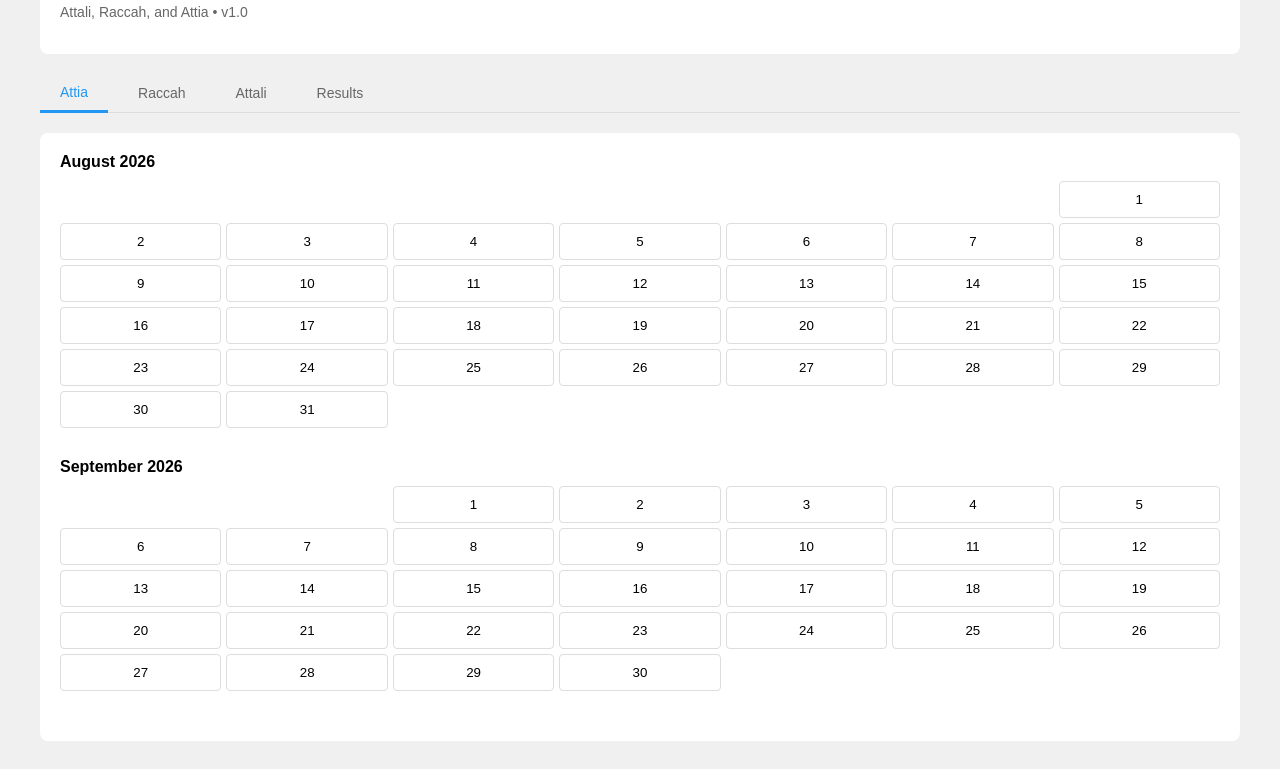
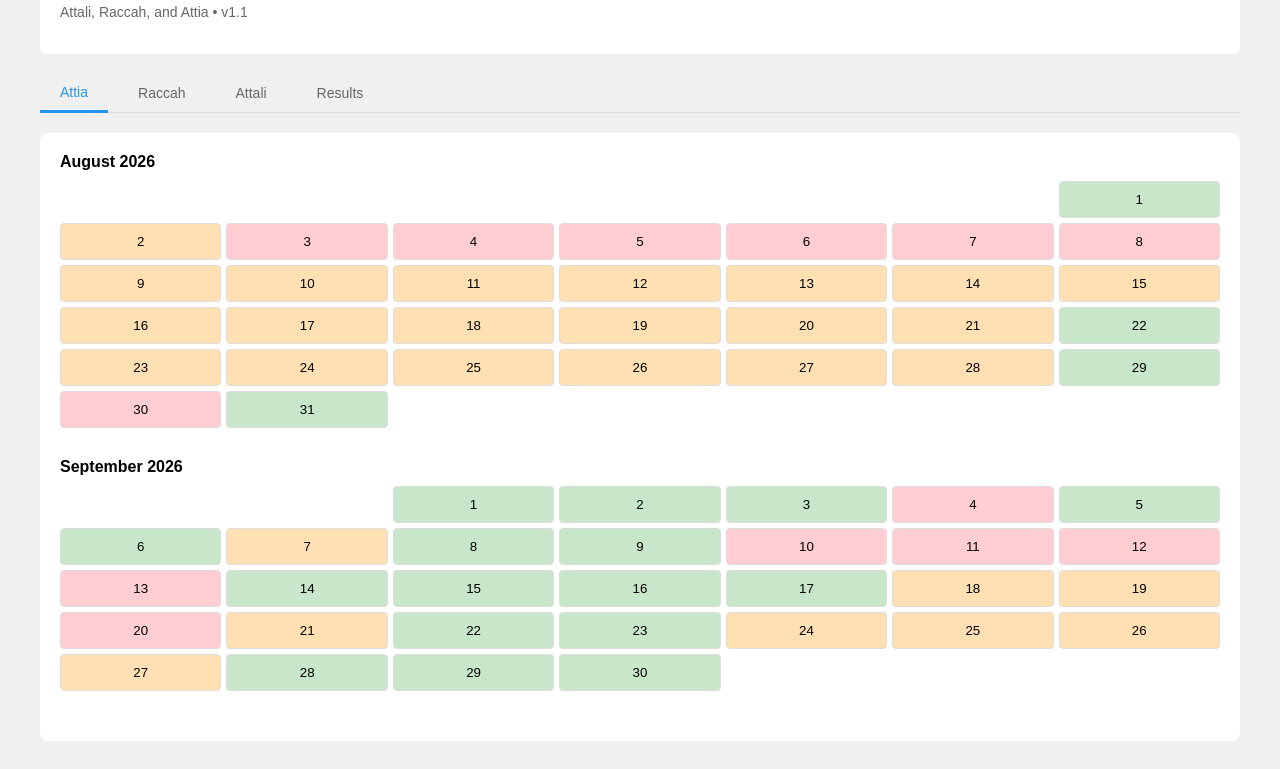
Before and after one commit to gershonconsulting/datenight, a website: page index.html in a window 1280 px wide. Both pictures are taken after a click on the button "Attia". Shown: the part 77-846 px from the top of the page. Drawn offline with Linux system fonts and the light colour scheme.

Commit message:
Restore user data to app

```diff
--- a/index.html
+++ b/index.html
@@ -28,39 +28,42 @@
   <div class="container">
     <header>
       <h1>6 à Table</h1>
-      <p class="subtitle">Attali, Raccah, and Attia • v1.0</p>
+      <p class="subtitle">Attali, Raccah, and Attia • v1.1</p>
     </header>
 
     <div class="tabs">
-      <button class="tab active" onclick="showTab('attia')">Attia</button>
-      <button class="tab" onclick="showTab('raccah')">Raccah</button>
-      <button class="tab" onclick="showTab('attali')">Attali</button>
-      <button class="tab" onclick="showTab('results')">Results</button>
+      <button class="tab active" onclick="showTab(event, 'attia')">Attia</button>
+      <button class="tab" onclick="showTab(event, 'raccah')">Raccah</button>
+      <button class="tab" onclick="showTab(event, 'attali')">Attali</button>
+      <button class="tab" onclick="showTab(event, 'results')">Results</button>
     </div>
 
-    <div id="attia" class="content active">
-      <div class="calendar" id="attia-cal"></div>
-    </div>
-    <div id="raccah" class="content">
-      <div class="calendar" id="raccah-cal"></div>
-    </div>
-    <div id="attali" class="content">
-      <div class="calendar" id="attali-cal"></div>
-    </div>
-    <div id="results" class="content">
-      <div class="results" id="results-content"></div>
-    </div>
+    <div id="attia" class="content active"><div class="calendar" id="attia-cal"></div></div>
+    <div id="raccah" class="content"><div class="calendar" id="raccah-cal"></div></div>
+    <div id="attali" class="content"><div class="calendar" id="attali-cal"></div></div>
+    <div id="results" class="content"><div class="results" id="results-content"></div></div>
   </div>
 
   <script>
     const couples = ['attia', 'raccah', 'attali'];
     let data = {};
 
-    function showTab(name) {
+    // Load pre-filled data
+    const prefilledData = {
+      "attia-7-1": "green", "attia-7-2": "orange", "attia-7-3": "red", "attia-7-4": "red", "attia-7-5": "red", "attia-7-6": "red", "attia-7-7": "red", "attia-7-8": "red", "attia-7-9": "orange", "attia-7-10": "orange", "attia-7-11": "orange", "attia-7-12": "orange", "attia-7-13": "orange", "attia-7-14": "orange", "attia-7-15": "orange", "attia-7-16": "orange", "attia-7-17": "orange", "attia-7-18": "orange", "attia-7-19": "orange", "attia-7-20": "orange", "attia-7-21": "orange", "attia-7-22": "green", "attia-7-23": "orange", "attia-7-24": "orange", "attia-7-25": "orange", "attia-7-26": "orange", "attia-7-27": "orange", "attia-7-28": "orange", "attia-7-29": "green", "attia-7-30": "red", "attia-7-31": "green",
+      "attia-8-1": "green", "attia-8-2": "green", "attia-8-3": "green", "attia-8-4": "red", "attia-8-5": "green", "attia-8-6": "green", "attia-8-7": "orange", "attia-8-8": "green", "attia-8-9": "green", "attia-8-10": "red", "attia-8-11": "red", "attia-8-12": "red", "attia-8-13": "red", "attia-8-14": "green", "attia-8-15": "green", "attia-8-16": "green", "attia-8-17": "green", "attia-8-18": "orange", "attia-8-19": "orange", "attia-8-20": "red", "attia-8-21": "orange", "attia-8-22": "green", "attia-8-23": "green", "attia-8-24": "orange", "attia-8-25": "orange", "attia-8-26": "orange", "attia-8-27": "orange", "attia-8-28": "green", "attia-8-29": "green", "attia-8-30": "green",
+      "raccah-7-1": "red", "raccah-7-2": "red", "raccah-7-3": "green", "raccah-7-4": "green", "raccah-7-5": "green", "raccah-7-6": "green", "raccah-7-7": "orange", "raccah-7-8": "red", "raccah-7-9": "red", "raccah-7-10": "green", "raccah-7-11": "green", "raccah-7-12": "red", "raccah-7-13": "red", "raccah-7-14": "red", "raccah-7-15": "red", "raccah-7-16": "red", "raccah-7-17": "green", "raccah-7-18": "green", "raccah-7-19": "red", "raccah-7-20": "red", "raccah-7-21": "orange", "raccah-7-22": "orange", "raccah-7-23": "orange", "raccah-7-24": "orange", "raccah-7-25": "red", "raccah-7-26": "red", "raccah-7-27": "red", "raccah-7-28": "orange", "raccah-7-29": "orange", "raccah-7-30": "red", "raccah-7-31": "green",
+      "raccah-8-1": "red", "raccah-8-2": "red", "raccah-8-3": "red", "raccah-8-4": "red", "raccah-8-5": "red", "raccah-8-6": "red", "raccah-8-7": "orange", "raccah-8-8": "green", "raccah-8-9": "green", "raccah-8-10": "red", "raccah-8-11": "red", "raccah-8-12": "red", "raccah-8-13": "red", "raccah-8-14": "orange", "raccah-8-15": "green", "raccah-8-16": "green", "raccah-8-17": "green", "raccah-8-18": "green", "raccah-8-19": "green", "raccah-8-20": "green", "raccah-8-21": "green", "raccah-8-22": "green", "raccah-8-23": "green", "raccah-8-24": "green", "raccah-8-25": "red", "raccah-8-26": "red", "raccah-8-27": "red", "raccah-8-28": "orange", "raccah-8-29": "green", "raccah-8-30": "green"
+    };
+
+    Object.assign(data, prefilledData);
+    localStorage.setItem('data', JSON.stringify(data));
+
+    function showTab(e, name) {
       document.querySelectorAll('.content').forEach(c => c.classList.remove('active'));
       document.querySelectorAll('.tab').forEach(t => t.classList.remove('active'));
       document.getElementById(name).classList.add('active');
-      event.target.classList.add('active');
+      e.target.classList.add('active');
       if (name === 'results') renderResults();
     }
 
@@ -119,7 +122,6 @@
       document.getElementById('results-content').innerHTML = html.join('');
     }
 
-    data = JSON.parse(localStorage.getItem('data') || '{}');
     couples.forEach(renderCalendar);
     renderResults();
   </script>
```
